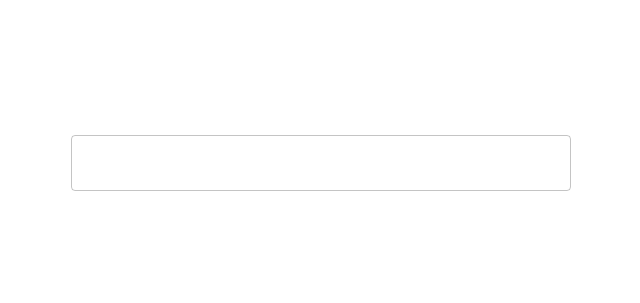
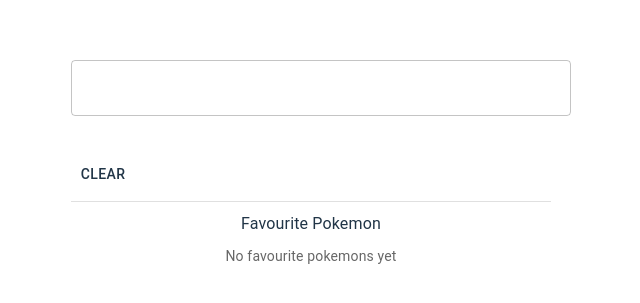
Before and after one commit to AndrewKer/shakespearean-pkmn, a React (Vite) app: page / in a window 1280 px wide. Shown: the part 237-540 px from the top of the page, without its empty margins (319-959 px from the left). Built offline with nearby package versions, Linux system fonts and the light colour scheme.

Commit message:
Added Favourite Pokemon section to add and remove entries from it

```diff
--- a/package.json
+++ b/package.json
@@ -13,6 +13,7 @@
   "dependencies": {
     "@emotion/react": "^11.14.0",
     "@emotion/styled": "^11.14.1",
+    "@mui/icons-material": "^7.3.6",
     "@mui/material": "^7.3.6",
     "@tanstack/react-query": "^5.90.12",
     "react": "^19.2.0",
--- a/src/App.tsx
+++ b/src/App.tsx
@@ -1,9 +1,11 @@
+import { createContext, useState } from "react";
 import Box from "@mui/material/Box";
 import Stack from "@mui/material/Stack";
+import { QueryClient, QueryClientProvider } from "@tanstack/react-query";
 import "./App.css";
 import PkmnNameInput from "./components/PkmnNameInput";
-import PkmnDescription from "./components/PkmnDescription";
-import { QueryClient, QueryClientProvider } from "@tanstack/react-query";
+import FavouritePkmn from "./components/FavouritePkmn";
+import { PkmnFavourite } from "./hooks/useFavourites";
 
 const queryClient = new QueryClient({
   defaultOptions: {
@@ -14,14 +16,27 @@
   },
 });
 
+// Create context
+export const FavContext = createContext<{
+      favourites: PkmnFavourite[];
+      setFavourites: (favourites: PkmnFavourite[]) => void;
+    }>({
+      favourites: [],
+      setFavourites: () => {},
+    });
+
 function App() {
+  const [favourites, setFavourites] = useState<PkmnFavourite[]>([]);
+
   return (
     <>
       <QueryClientProvider client={queryClient}>
         <Box sx={{ width: "100%" }}>
           <Stack spacing={5}>
-            <PkmnNameInput />
-            <PkmnDescription />
+            <FavContext.Provider value={{ favourites, setFavourites }}>
+              <PkmnNameInput />
+              <FavouritePkmn />
+            </FavContext.Provider>
           </Stack>
         </Box>
       </QueryClientProvider>
--- /dev/null
+++ b/src/components/FavouritePkmn.tsx
@@ -0,0 +1,68 @@
+import React, { useContext } from "react";
+import Box from "@mui/material/Box";
+import List from "@mui/material/List";
+import ListItem from "@mui/material/ListItem";
+import ListItemText from "@mui/material/ListItemText";
+import IconButton from "@mui/material/IconButton";
+import Button from "@mui/material/Button";
+import Divider from "@mui/material/Divider";
+import Typography from "@mui/material/Typography";
+import DeleteIcon from "@mui/icons-material/Delete";
+import { useFavourites, PkmnFavourite } from "../hooks/useFavourites";
+import { FavContext } from "../App";
+
+
+export default function FavouritePkmn() {
+  const { removeFavourite, clearAll, isLoading } = useFavourites();
+  const context = useContext(FavContext);
+  const storedFavourites = context?.favourites ?? [];
+
+  return (
+    <Box sx={{ maxWidth: 480, width: "100%" }} >
+      <Box sx={{ display: "flex", gap: 1, mb: 1 }}>
+        <Button color="inherit" onClick={clearAll} data-testid="favourite-clear-button">
+          Clear
+        </Button>
+      </Box>
+
+      <Divider />
+
+      <Box sx={{ mt: 1 }}>
+        <Typography variant="subtitle1" sx={{ mb: 1 }}>
+          Favourite Pokemon
+        </Typography>
+
+        {isLoading ? (
+          <Typography variant="body2" color="text.secondary">
+            Loading favourites...
+          </Typography>
+        ) : storedFavourites.length === 0 ? (
+          <Typography variant="body2" color="text.secondary">
+            No favourite pokemons yet
+          </Typography>
+        ) : (
+          <List data-testid="favourites-list">
+            {storedFavourites.map((p: PkmnFavourite, i: number) => (
+              <ListItem
+                key={p.name + i}
+                secondaryAction={
+                  <IconButton
+                    edge="end"
+                    aria-label={`remove ${p.name}`}
+                    onClick={() => removeFavourite(p.name)}
+                    data-testid={`favourite-remove-${i}`}
+                  >
+                    <DeleteIcon />
+                  </IconButton>
+                }
+                divider
+              >
+                <ListItemText primary={p.name} />
+              </ListItem>
+            ))}
+          </List>
+        )}
+      </Box>
+    </Box>
+  );
+}
--- a/src/components/PkmnDescription.tsx
+++ b/src/components/PkmnDescription.tsx
@@ -1,13 +1,18 @@
 import Box from "@mui/material/Box";
 import Card from "@mui/material/Card";
 import CardContent from "@mui/material/CardContent";
+import CardActions from "@mui/material/CardActions";
+import Button from "@mui/material/Button";
 import Typography from "@mui/material/Typography";
 import { useQuery } from "@tanstack/react-query";
 import PkmnSprite from "./PkmnSprite";
 import ShakespeareTranslator from "./ShakespeareTranslator";
+import { useFavourites } from "../hooks/useFavourites";
 
 export default function PkmnDescription({ name }: { name?: string }) {
   if (!name) return null;
+
+  const { addFavourite } = useFavourites();
 
   const { data, isLoading, error } = useQuery({
     queryKey: ["description", name],
@@ -31,6 +36,15 @@
     ? firstEnglishEntry.flavor_text.replace(/\f/g, " ")
     : "No english description available";
 
+  const handleAddFavourite = () => {
+    addFavourite({
+      name: data?.name,
+      description: descriptionText,
+      shakespeareanDescription: "",
+      spriteUrl: "",
+    });
+  };
+
   return (
     <Card sx={{ display: "flex" }} data-testid="pkmn-description">
       <PkmnSprite name={data?.name} />
@@ -41,6 +55,15 @@
           </Typography>
           <ShakespeareTranslator text={descriptionText} />
         </CardContent>
+        <CardActions>
+          <Button
+            size="small"
+            onClick={handleAddFavourite}
+            data-testid="favourite-add-button"
+          >
+            Add to favourites
+          </Button>
+        </CardActions>
       </Box>
     </Card>
   );
--- /dev/null
+++ b/src/hooks/useFavourites.ts
@@ -0,0 +1,64 @@
+import { useState, useEffect, useContext } from "react";
+import { FavContext } from "../App";
+
+export interface PkmnFavourite {
+  name: string;
+  description: string;
+  shakespeareanDescription: string;
+  spriteUrl?: string;
+}
+
+const STORAGE_KEY = "favourite-pokemons";
+
+export function useFavourites() {
+  const {favourites, setFavourites} = useContext(FavContext);
+  const [isLoading, setIsLoading] = useState(true);
+
+  // Load from localStorage on mount
+  useEffect(() => {
+    try {
+      const raw = localStorage.getItem(STORAGE_KEY);
+      if (raw) {
+        setFavourites(JSON.parse(raw));
+      }
+    } catch (error) {
+      console.error("Failed to load favourites from localStorage:", error);
+    } finally {
+      setIsLoading(false);
+    }
+  }, []);
+
+  // Save to localStorage whenever favourites change
+  useEffect(() => {
+    if (!isLoading) {
+      try {
+        localStorage.setItem(STORAGE_KEY, JSON.stringify(favourites));
+      } catch (error) {
+        console.error("Failed to save favourites to localStorage:", error);
+      }
+    }
+  }, [favourites, isLoading]);
+
+  const addFavourite = (pkmn: PkmnFavourite) => {
+    const exists = favourites.some((fav) => fav.name.toLowerCase() === pkmn.name.toLowerCase());
+    if (!exists) {
+      setFavourites([pkmn, ...favourites]);
+    }
+  };
+
+  const removeFavourite = (name: string) => {
+    setFavourites(favourites.filter((fav) => fav.name.toLowerCase() !== name.toLowerCase()));
+  };
+
+  const clearAll = () => {
+    setFavourites([]);
+  };
+
+  return {
+    favourites,
+    addFavourite,
+    removeFavourite,
+    clearAll,
+    isLoading,
+  };
+}
```
Also changed, not shown: 2 other files (tests, documents, lock files or other folders).
